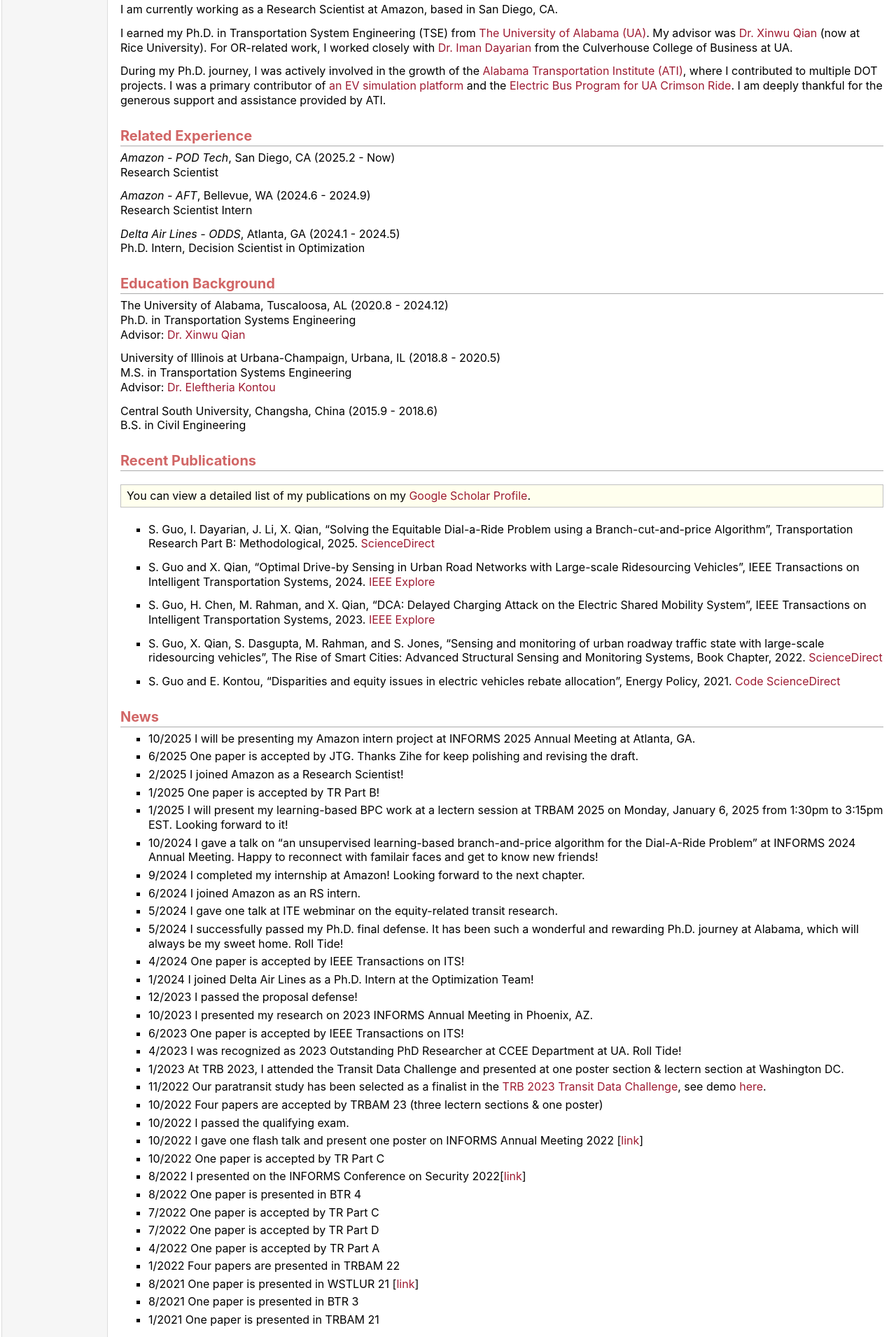
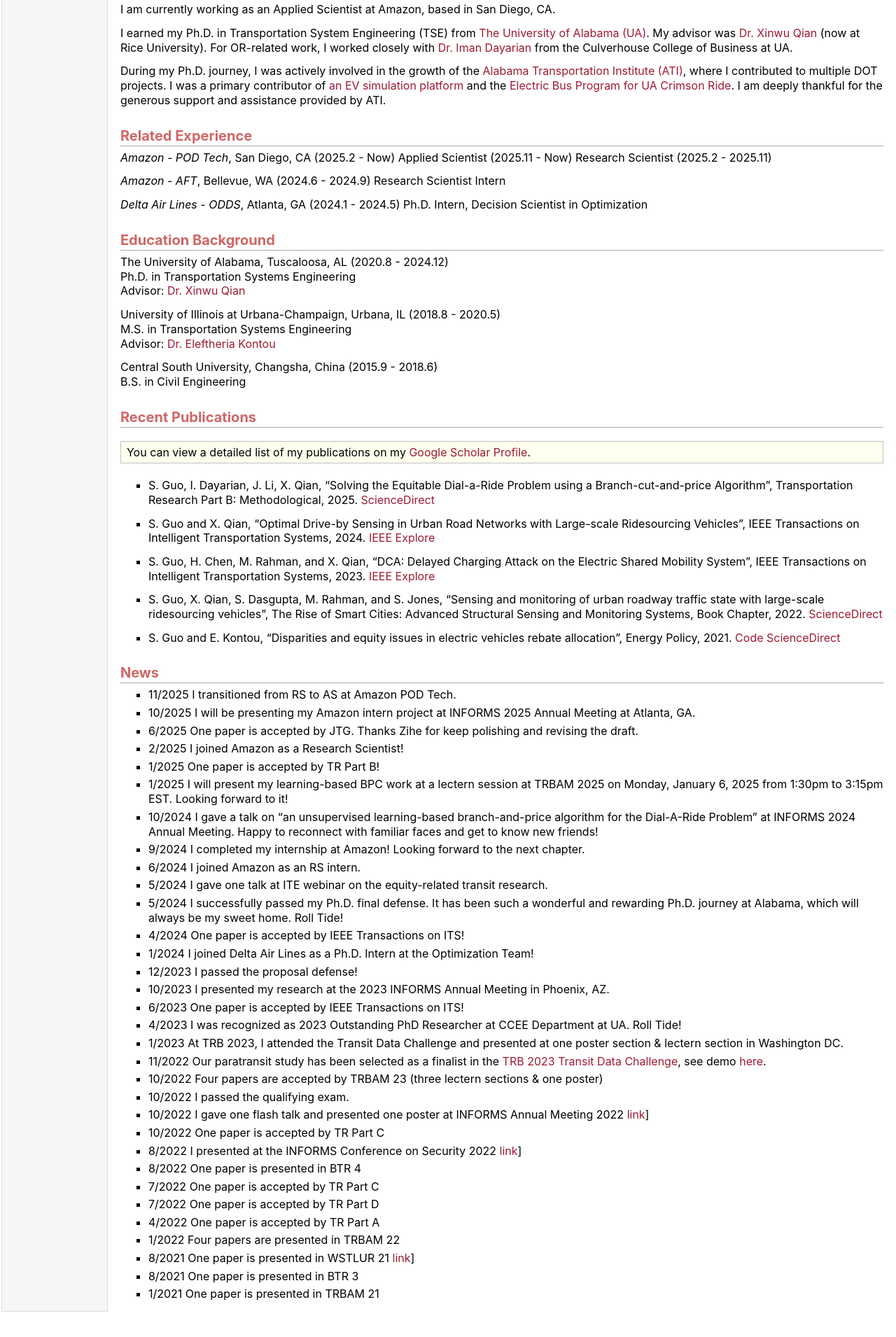
Before and after one commit to sguo28/sguo28.github.io, a plain HTML site: page index.html in a window 1280 px wide. Shown: the part 340-2250 px from the top of the page at 70% size. After the commit the page ends 2216 px from the top, so only its background shows below. Drawn offline with Linux system fonts and the light colour scheme.

Commit message:
update AS

```diff
--- a/index.html
+++ b/index.html
@@ -40,16 +40,17 @@
 <a href="https://www.linkedin.com/in/sguo18/">LinkedIn</a> | <a href="Shuocheng_Guo_Webpage.pdf">CV</a></p>
 </td></tr></table>
 <h2>About Me</h2>
-<p>I am currently working as a Research Scientist at Amazon, based in San Diego, CA.</p>
+<p>I am currently working as an Applied Scientist at Amazon, based in San Diego, CA.</p>
 <p>I earned my Ph.D. in Transportation System Engineering (TSE) from <a href="https://www.ua.edu/">The University of Alabama (UA)</a>. My advisor was <a href="https://profiles.rice.edu/faculty/xinwu-qian">Dr. Xinwu Qian</a> (now at Rice University). For OR-related work, I worked closely with <a href="https://dayarian.people.ua.edu/">Dr. Iman Dayarian</a> from the Culverhouse College of Business at UA.</p>
 <p>During my Ph.D. journey, I was actively involved in the growth of the <a href="https://ati.ua.edu/">Alabama Transportation Institute (ATI)</a>, where I contributed to multiple DOT projects. I was a primary contributor of <a href="https://github.com/sguo28/DCA_Simulator">an EV simulation platform</a> and the <a href="https://news.ua.edu/2022/08/federal-award-to-help-ua-electrify-crimson-ride/">Electric Bus Program for UA Crimson Ride</a>. I am deeply thankful for the generous support and assistance provided by ATI.</p>
 <h2>Related Experience</h2>
-<p><i>Amazon - POD Tech</i>, San Diego, CA (2025.2 - Now)<br />
-Research Scientist<br /></p>
-<p><i>Amazon - AFT</i>, Bellevue, WA (2024.6 - 2024.9)<br />
-Research Scientist Intern<br /></p>
-<p><i>Delta Air Lines - ODDS</i>, Atlanta, GA (2024.1 - 2024.5)<br />
-Ph.D. Intern, Decision Scientist in Optimization<br /></p>
+<p><i>Amazon - POD Tech</i>, San Diego, CA (2025.2 - Now)
+Applied Scientist (2025.11 - Now)
+Research Scientist (2025.2 - 2025.11)</p>
+<p><i>Amazon - AFT</i>, Bellevue, WA (2024.6 - 2024.9)
+Research Scientist Intern</p>
+<p><i>Delta Air Lines - ODDS</i>, Atlanta, GA (2024.1 - 2024.5)
+Ph.D. Intern, Decision Scientist in Optimization</p>
 <h2>Education Background</h2>
 <p>The University of Alabama, Tuscaloosa, AL (2020.8 - 2024.12)<br />
 Ph.D. in Transportation Systems Engineering<br />
@@ -86,7 +87,9 @@
 </ul>
 <h2>News</h2>
 <ul>
-<li><p>10/2025 I will be presenting my Amazon intern project at INFORMS 2025 Annual Meeting at Atlanta, GA. </p>
+<li><p>11/2025 I transitioned from RS to AS at Amazon POD Tech.</p>
+</li>
+<li><p>10/2025 I will be presenting my Amazon intern project at INFORMS 2025 Annual Meeting at Atlanta, GA.</p>
 </li>
 <li><p>6/2025 One paper is accepted by JTG. Thanks Zihe for keep polishing and revising the draft.</p>
 </li>
@@ -96,13 +99,13 @@
 </li>
 <li><p>1/2025 I will present my learning-based BPC work at a lectern session at TRBAM 2025 on Monday, January 6, 2025 from 1:30pm to 3:15pm EST. Looking forward to it!</p>
 </li>
-<li><p>10/2024 I gave a talk on &ldquo;an unsupervised learning-based branch-and-price algorithm for the Dial-A-Ride Problem&rdquo; at INFORMS 2024 Annual Meeting. Happy to reconnect with familair faces and get to know new friends!</p>
+<li><p>10/2024 I gave a talk on &ldquo;an unsupervised learning-based branch-and-price algorithm for the Dial-A-Ride Problem&rdquo; at INFORMS 2024 Annual Meeting. Happy to reconnect with familiar faces and get to know new friends!</p>
 </li>
 <li><p>9/2024 I completed my internship at Amazon! Looking forward to the next chapter.</p>
 </li>
 <li><p>6/2024 I joined Amazon as an RS intern.</p>
 </li>
-<li><p>5/2024 I gave one talk at ITE webminar on the equity-related transit research.</p>
+<li><p>5/2024 I gave one talk at ITE webinar on the equity-related transit research.</p>
 </li>
 <li><p>5/2024 I successfully passed my Ph.D. final defense. It has been such a wonderful and rewarding Ph.D. journey at Alabama, which will always be my sweet home. Roll Tide!</p>
 </li>
@@ -112,13 +115,13 @@
 </li>
 <li><p>12/2023 I passed the proposal defense!</p>
 </li>
-<li><p>10/2023 I presented my research on 2023 INFORMS Annual Meeting in Phoenix, AZ.</p>
+<li><p>10/2023 I presented my research at the 2023 INFORMS Annual Meeting in Phoenix, AZ.</p>
 </li>
 <li><p>6/2023 One paper is accepted by IEEE Transactions on ITS!</p>
 </li>
 <li><p>4/2023 I was recognized as 2023 Outstanding PhD Researcher at CCEE Department at UA. Roll Tide!</p>
 </li>
-<li><p>1/2023 At TRB 2023, I attended the Transit Data Challenge and presented at one poster section & lectern section at Washington DC.</p>
+<li><p>1/2023 At TRB 2023, I attended the Transit Data Challenge and presented at one poster section &amp; lectern section in Washington DC.</p>
 </li>
 <li><p>11/2022 Our paratransit study has been selected as a finalist in the <a href="https://www.trb-transit-mgmt-perf.org/annual-meetings/transit-data-challenge">TRB 2023 Transit Data Challenge</a>, see demo <a href="https://sguo28.github.io/rdarp_visual/main_optimal.html">here</a>.</p>
 </li>
@@ -126,11 +129,11 @@
 </li>
 <li><p>10/2022 I passed the qualifying exam.</p>
 </li>
-<li><p>10/2022 I gave one flash talk and present one poster on INFORMS Annual Meeting 2022 [<a href="https://meetings.informs.org/wordpress/indianapolis2022/">link</a>]</p>
+<li><p>10/2022 I gave one flash talk and presented one poster at INFORMS Annual Meeting 2022 <a href="[https://meetings.informs.org/wordpress/indianapolis2022/">link</a>]</p>
 </li>
 <li><p>10/2022 One paper is accepted by TR Part C</p>
 </li>
-<li><p>8/2022 I presented on the INFORMS Conference on Security 2022[<a href="https://meetings.informs.org/wordpress/2022security/agenda/">link</a>]</p>
+<li><p>8/2022 I presented at the INFORMS Conference on Security 2022 <a href="[https://meetings.informs.org/wordpress/2022security/agenda/">link</a>]</p>
 </li>
 <li><p>8/2022 One paper is presented in BTR 4</p>
 </li>
@@ -142,7 +145,7 @@
 </li>
 <li><p>1/2022 Four papers are presented in TRBAM 22</p>
 </li>
-<li><p>8/2021 One paper is presented in WSTLUR 21 [<a href="https://pheedloop.com/WSTLUR2021/site/sessions/?id=SESP57KA7GAB2RTL7">link</a>]</p>
+<li><p>8/2021 One paper is presented in WSTLUR 21 <a href="[https://pheedloop.com/WSTLUR2021/site/sessions/?id=SESP57KA7GAB2RTL7">link</a>]</p>
 </li>
 <li><p>8/2021 One paper is presented in BTR 3</p>
 </li>
```
Also changed, not shown: 2 other files.
